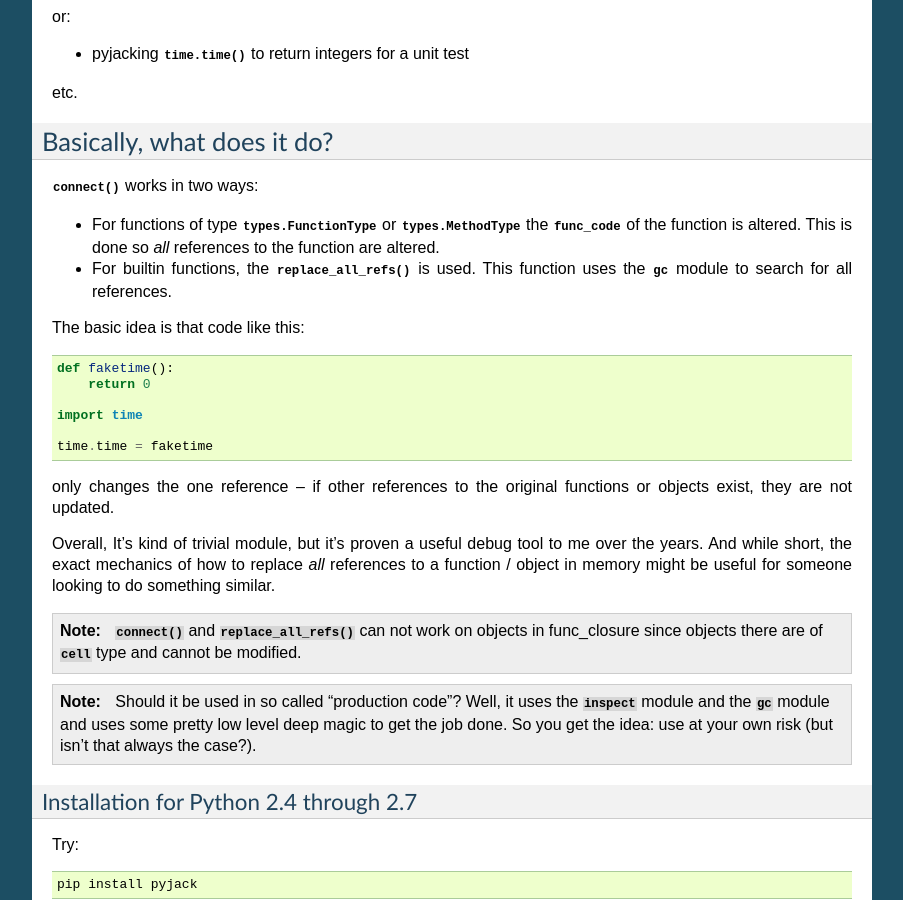
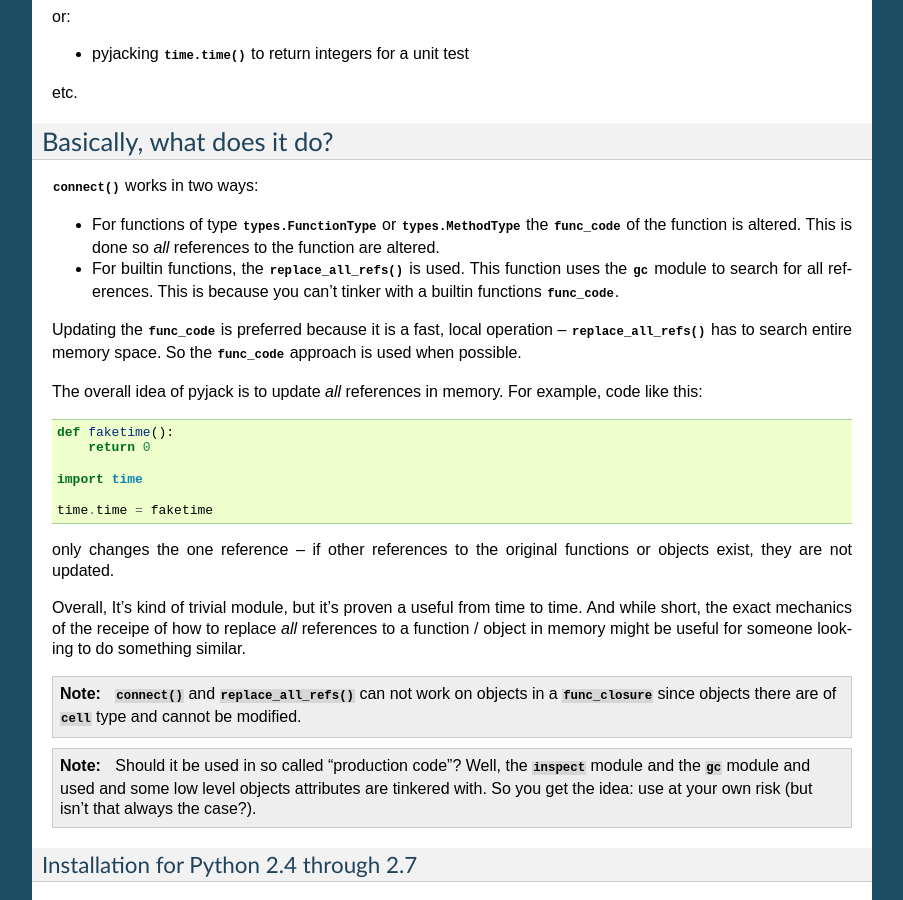
Before and after one commit to cart0113/pyjack, a Sphinx documentation site: the page built from doc/source/index.rst, in a window 1280 px wide and 900 px high, scrolled down 495 px. Shown: the whole window, without its empty margins (198-1101 px from the left). Built offline with Sphinx 7.4.7, drawn with Linux system fonts in a browser that asks for light colours.

Commit message:
fixed bug for python 2.4

```diff
--- a/doc/source/index.rst
+++ b/doc/source/index.rst
@@ -45,9 +45,15 @@
   This is done so *all* references to the function are altered.
 
 * For builtin functions, the :func:`replace_all_refs` is used.  This function
-  uses the :mod:`gc` module to search for all references.
+  uses the :mod:`gc` module to search for all references. This is because
+  you can't tinker with a builtin functions :attr:`func_code`.
 
-The basic idea is that code like this::
+Updating the :attr:`func_code` is preferred because it is a fast, local
+operation -- :func:`replace_all_refs` has to search entire memory space. So
+the :attr:`func_code` approach is used when possible.
+
+The overall idea of pyjack is to update *all* references in memory.  For
+example, code like this::
 
     def faketime():
         return 0
@@ -59,26 +65,26 @@
 only changes the one reference -- if other references to the original functions
 or objects exist, they are not updated.
 
-Overall, It's kind of trivial module, but it's proven a useful debug tool to me
-over the years. And while short, the exact mechanics of how to replace *all*
-references to a function / object in memory might be useful for someone looking
-to do something similar.
+Overall, It's kind of trivial module, but it's proven a useful from time to
+time. And while short, the exact mechanics of the receipe of how to replace
+*all* references to a function / object in memory might be useful for someone
+looking to do something similar.
 
 
 .. note::
 
    :func:`connect` and :func:`replace_all_refs` can not work on objects in
-   func_closure since objects there are of :class:`cell` type and cannot be
-   modified.
+   a :attr:`func_closure` since objects there are of :class:`cell` type and
+   cannot be modified.
 
 
 
 .. note::
 
-   Should it be used in so called "production code"?  Well, it uses the
-   :mod:`inspect` module and the :mod:`gc` module and uses some pretty low
-   level deep magic to get the job done.  So you get the idea: use at your
-   own risk (but isn't that always the case?).
+   Should it be used in so called "production code"?  Well, the :mod:`inspect`
+   module and the :mod:`gc` module and used and some low level objects
+   attributes are tinkered with.  So you get the idea: use at your own risk
+   (but isn't that always the case?).
 
 
 Installation for Python 2.4 through 2.7
```
Also changed, not shown: pyjack.py (+5 -2 lines), 4 other files.
